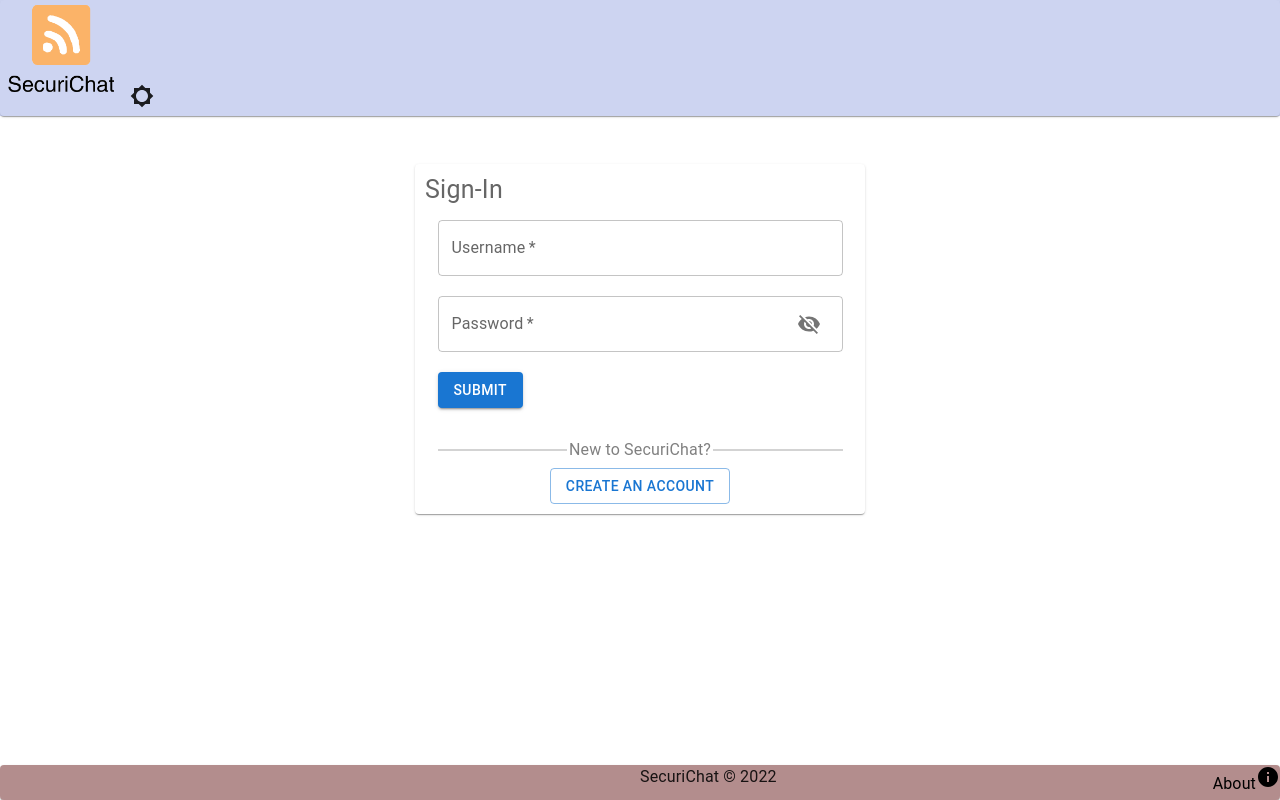
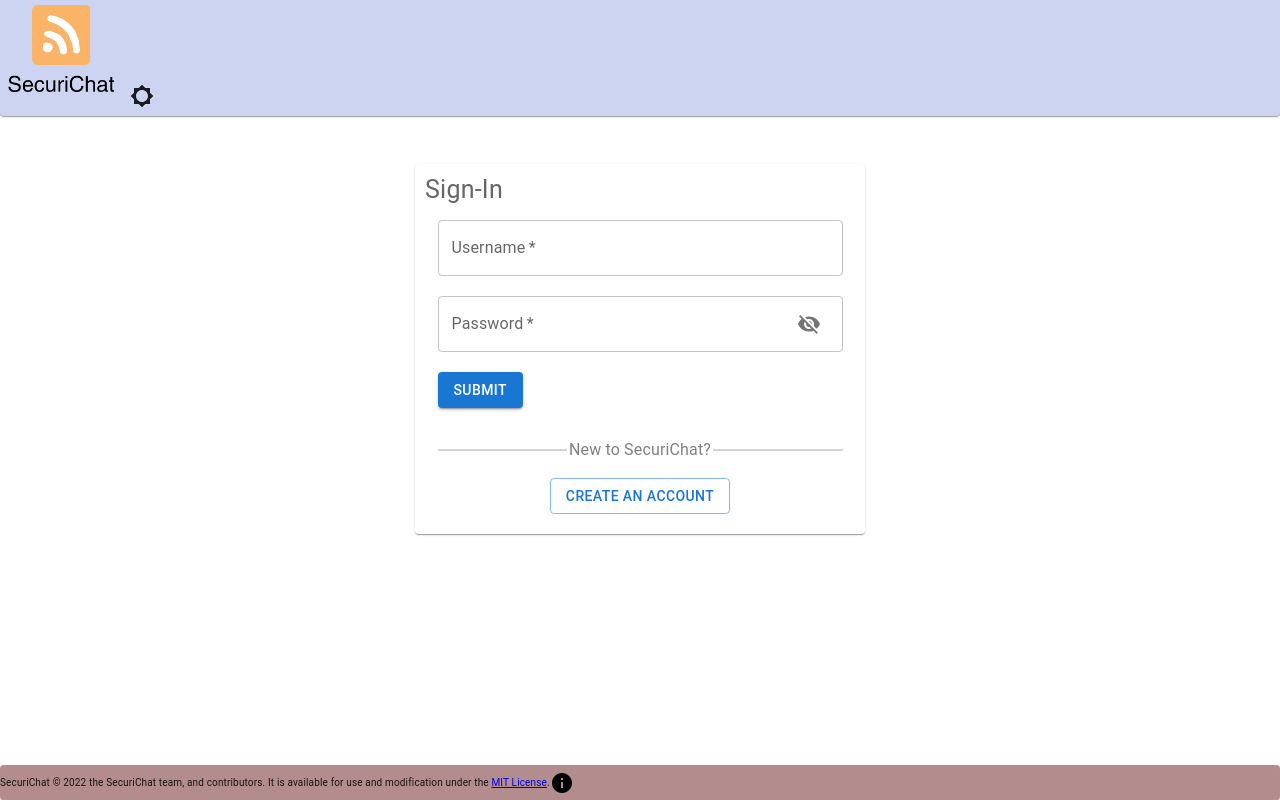
Before and after one commit to Secure-Chat/SecuriChat-Web-App, a React (Create React App) app: page / in a window 1280 px wide. Built offline with nearby package versions, Linux system fonts and the light colour scheme; no server answers.

Commit message:
works on footer and modifies some bits of login

```diff
--- a/src/components/footer/Footer.js
+++ b/src/components/footer/Footer.js
@@ -1,31 +1,20 @@
+// Imports
 import { NavLink } from 'react-router-dom';
+
+// styling
 import { Paper, Typography } from '@mui/material';
 import InfoIcon from '@mui/icons-material/Info';
-import { makeStyles } from '@mui/styles';
-
-const useStyles = makeStyles({
-  navText: {
-   float: 'right',
-   textDecoration: 'none',
-  //  color: '#fbab60'
-  color: 'black'
-  },
-  sChat: {
-  position: 'relative',
-  marginLeft: '50%'
-  }
-
-})
+import './Footer.scss';
 
 export default function Footer() {
-  const classes = useStyles();
-
   return (
-    <Paper className="footer nav-bg--color">
-      <Typography className="container text-center">
-        <span className={classes.sChat}>SecuriChat © 2022</span>
-        <NavLink className={classes.navText} to="/about">
-          About
+    <Paper id="footer" className="footer nav-bg--color">
+      <Typography id="footer-container" className="container text-center">
+        <span id="copyright">
+          SecuriChat © 2022 the SecuriChat team, and contributors. It is available for use and modification under the{' '}
+          <a href="https://github.com/Secure-Chat/securichat-web-app/blob/staging/LICENSE">MIT License</a>.
+        </span>
+        <NavLink id="about-link" to="/about">
           <InfoIcon />
         </NavLink>
       </Typography>
--- a/src/components/footer/Footer.scss
+++ b/src/components/footer/Footer.scss
@@ -0,0 +1,17 @@
+#footer {
+  display: flex;
+  flex-direction: row;
+  align-items: center;
+  #footer-container {
+    display: contents;
+    #copyright {
+      font-size: x-small;
+    }
+    #about-link {
+      display: flex;
+      align-items: center;
+      text-decoration: none;
+      color: black;
+    }
+  }
+}
--- a/src/components/login/Login.js
+++ b/src/components/login/Login.js
@@ -120,7 +120,7 @@ export default connect(
           </form>
           <fieldset className="create-account-field">
             <legend>New to SecuriChat?</legend>
-            <Button variant="outlined" component={NavLink} to="/signup">
+            <Button id="btn" variant="outlined" component={NavLink} to="/signup">
               Create an Account
             </Button>
           </fieldset>
--- a/src/components/login/Login.scss
+++ b/src/components/login/Login.scss
@@ -1,3 +1,5 @@
+$submit-margins: 20px 5% 10px 5%;
+
 #login-div {
   max-width: 450px;
   margin: auto;
@@ -17,7 +19,7 @@ form {
   }
 
   #submit {
-    margin: 20px 5% 10px 5%;
+    margin: $submit-margins;
   }
 }
 .create-account-field {
@@ -26,11 +28,15 @@ form {
   border-left: 0px;
   border-style: solid;
   border-color: lightgrey;
-  margin: 20px 5% 10px 5%;
+  margin: $submit-margins;
   display: flex;
   justify-content: center;
   legend {
     text-align: center;
     color: grey;
   }
+  #btn {
+    margin-top: 10px;
+    margin-bottom: 10px;
+  }
 }
```
Also changed, not shown: src/components/contacts/Contacts.js (+11 -10 lines).
